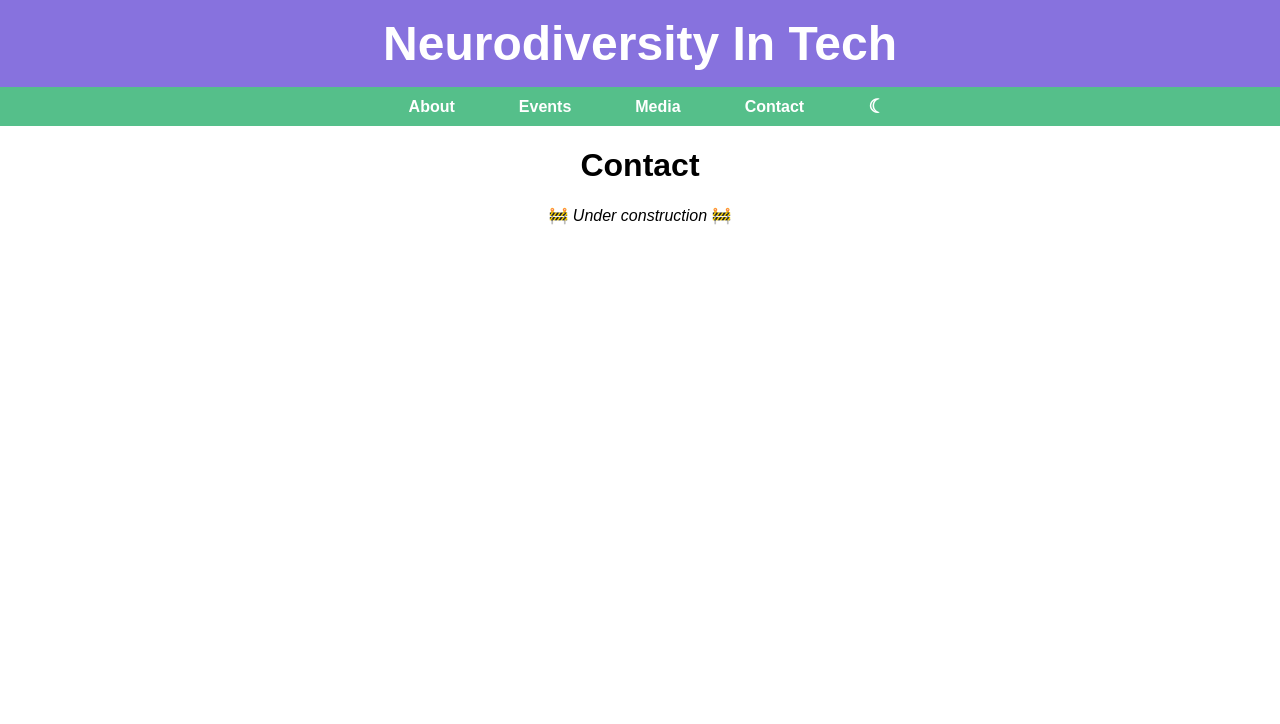
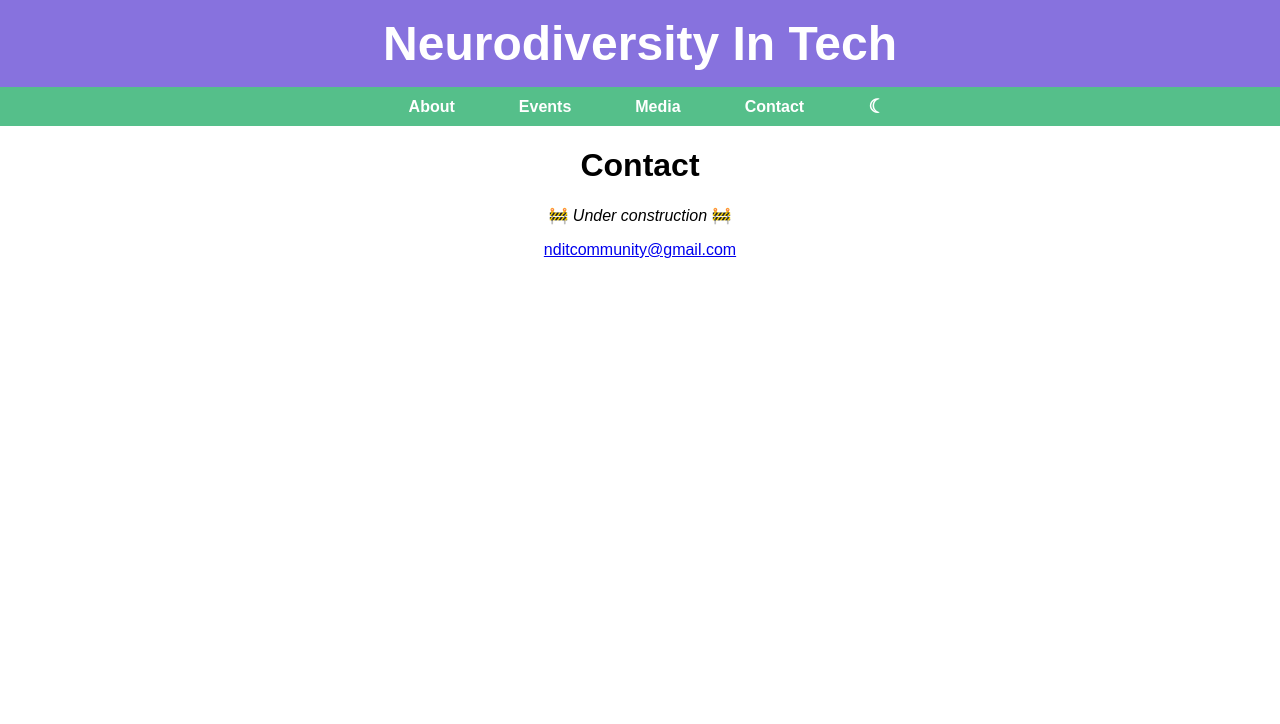
Before and after one commit to nditcommunity/nditcommunity.github.io, an Eleventy site: page src/contact.html in a window 1280 px wide. Shown: the top 724 px of the page. Built offline with nearby package versions, Linux system fonts and the light colour scheme; Eleventy itself is replaced by a stand-in of ours; files that its build step writes are made by us from their sources.

Commit message:
add email link

```diff
--- a/src/contact.html
+++ b/src/contact.html
@@ -7,3 +7,4 @@ description: get in contact with Neurodiversity in Tech
 <h1>Contact</h1>
 
 <p>🚧 <span class="italic">Under construction</span> 🚧</p>
+<p><a href="mailto:nditcommunity@gmail.com">nditcommunity@gmail.com</a></p>
```
